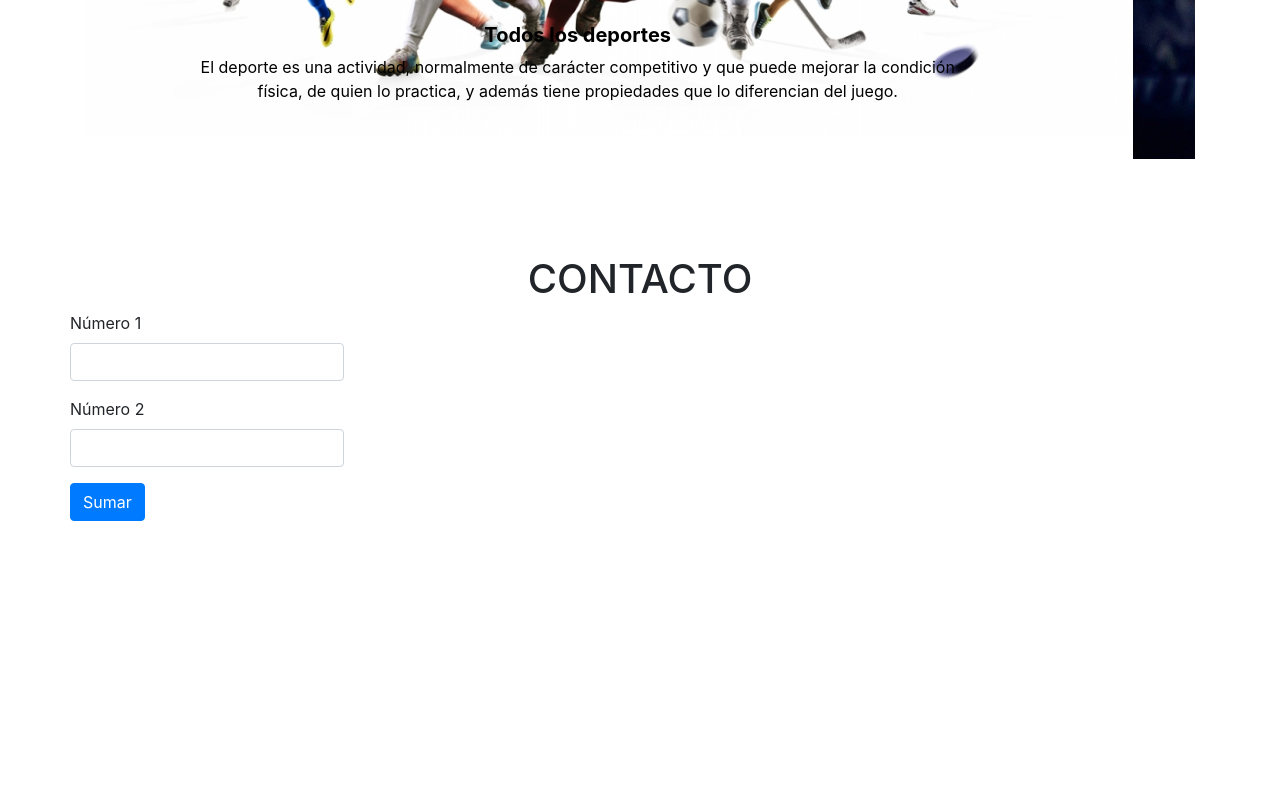
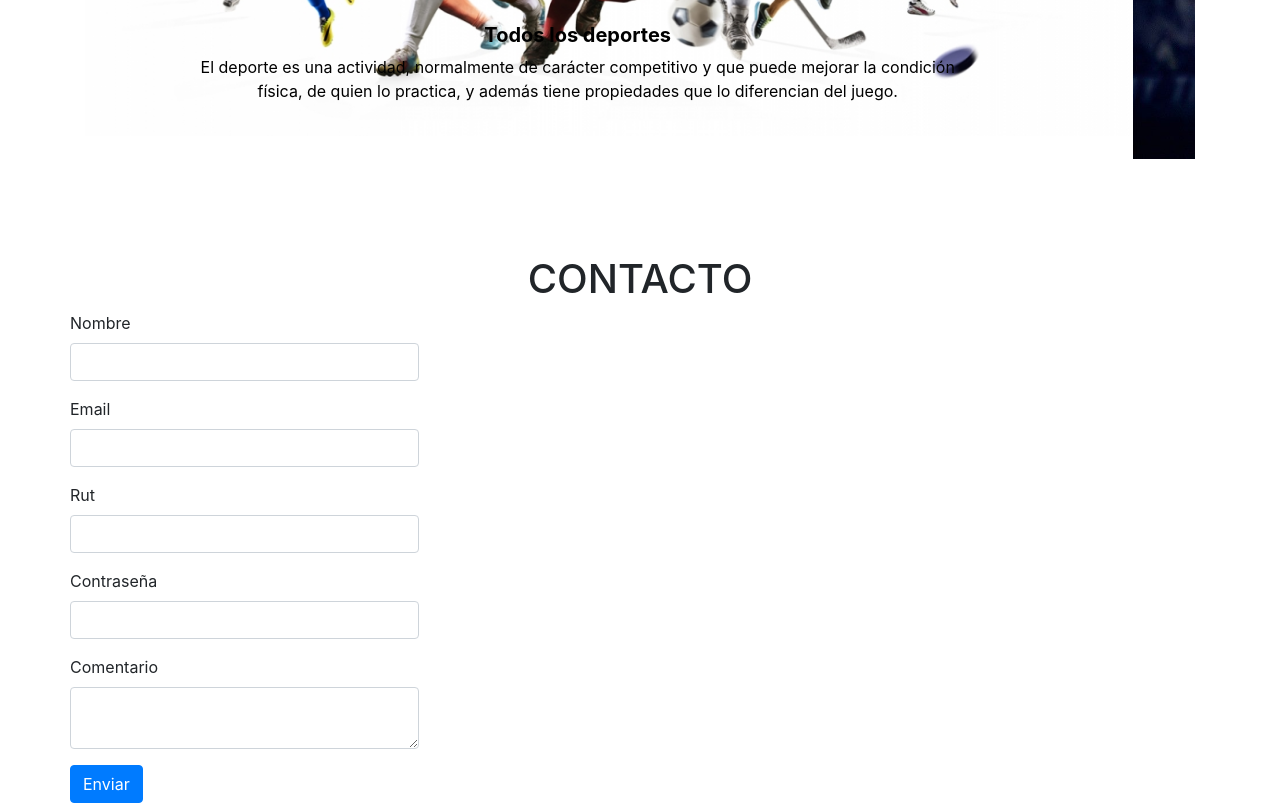
Before and after one commit to k14121990/PRUEBA_2, a plain HTML site: page index.html in a window 1280 px wide. Shown: the part 527-1330 px from the top of the page. Before the commit the page ends 1048 px from the top, so only its background shows below. Drawn offline with Linux system fonts and the light colour scheme.

Commit message:
Update index.html

```diff
--- a/index.html
+++ b/index.html
@@ -14,12 +14,15 @@
 
     <!--LLAMAR FUNCION Y DECLARAR VARIABLES-->
     <script>
-        function sumar(){
+        function contacto{
             //Definimos las variables y obtenemos los datos desde el formulario
-            var n1 = document.getElementById("num1").value;
-            var n2 = document.getElementById("num2").value;
-            var sum = parseInt(n1) + parseInt(n2);
-            alert("El resultado de la suma es "+ sum);
+            var nombre = document.getElementById("nombre").value;
+            var email = document.getElementById("email").value;
+            var rut = document.getElementById("rut").value;
+            var contraseña = document.getElementById("contraseña").value;
+            var comentario = document.getElementById("comentario").value;
+
+            //alert("El resultado de la suma es "+ sum);
         }
     </script>
 
@@ -113,11 +116,6 @@
         </div>
     </div>
 
-    <!--SIN ESTO NO MUESTRA LAS CATEGORIAS O CARRUSELL-->
-    <script src="js/jquery-3.6.0.min.js"></script>
-    <script src="js/popper.min.js"></script>
-    <script src="js/bootstrap.min.js"></script>
-
     <br><br><br><br>
 
     <!-- FORMULARIO-->
@@ -125,21 +123,41 @@
     <h1 class="text-center text-uppercase">Contacto</h1>
     <div class="container">
         <div class="row">
-            <form action="sumar.html" method="get">
+            <form action="validacion.html" method="get">
+
                 <div class="form-group">
-                    <label for="num1">Número 1</label>
-                    <input type="number" name="num1" id="num1" class="form-control">
+                    <label for="nombre">Nombre</label>
+                    <input type="text" name="nombre" id="nombre" class="form-control">
                 </div>
                 <div class="form-group">
-                    <label for="num2">Número 2</label>
-                    <input type="number" name="num2" id="num2" class="form-control">
+                    <label for="email">Email</label>
+                    <input type="email" name="email" id="email" class="form-control">
                 </div>
-                <button type="button" class="btn btn-primary" onclick="sumar()">Sumar</button>
+                <div class="form-group">
+                    <label for="rut">Rut</label>
+                    <input type="number" name="rut" id="rut" class="form-control">
+                </div>
+                <div class="form-group">
+                    <label for="contraseña">Contraseña</label>
+                    <input type="password" name="contraseña" id="Contraseña" class="form-control">
+                </div>
+                <div class="form-group">
+                    <label for="comentario">Comentario</label>
+                    <textarea name="comentario" id="comentario" cols="30" class="form-control"></textarea>
+                </div>
+
+
+                <button type="button" class="btn btn-primary" onclick="enviar()">Enviar</button>
             </form>
         </div>
     </div>
 
 
+
+    <!--SIN ESTO NO MUESTRA LAS CATEGORIAS O CARRUSELL-->
+    <script src="js/jquery-3.6.0.min.js"></script>
+    <script src="js/popper.min.js"></script>
+    <script src="js/bootstrap.min.js"></script>
 </body>
 
 </html>
```
